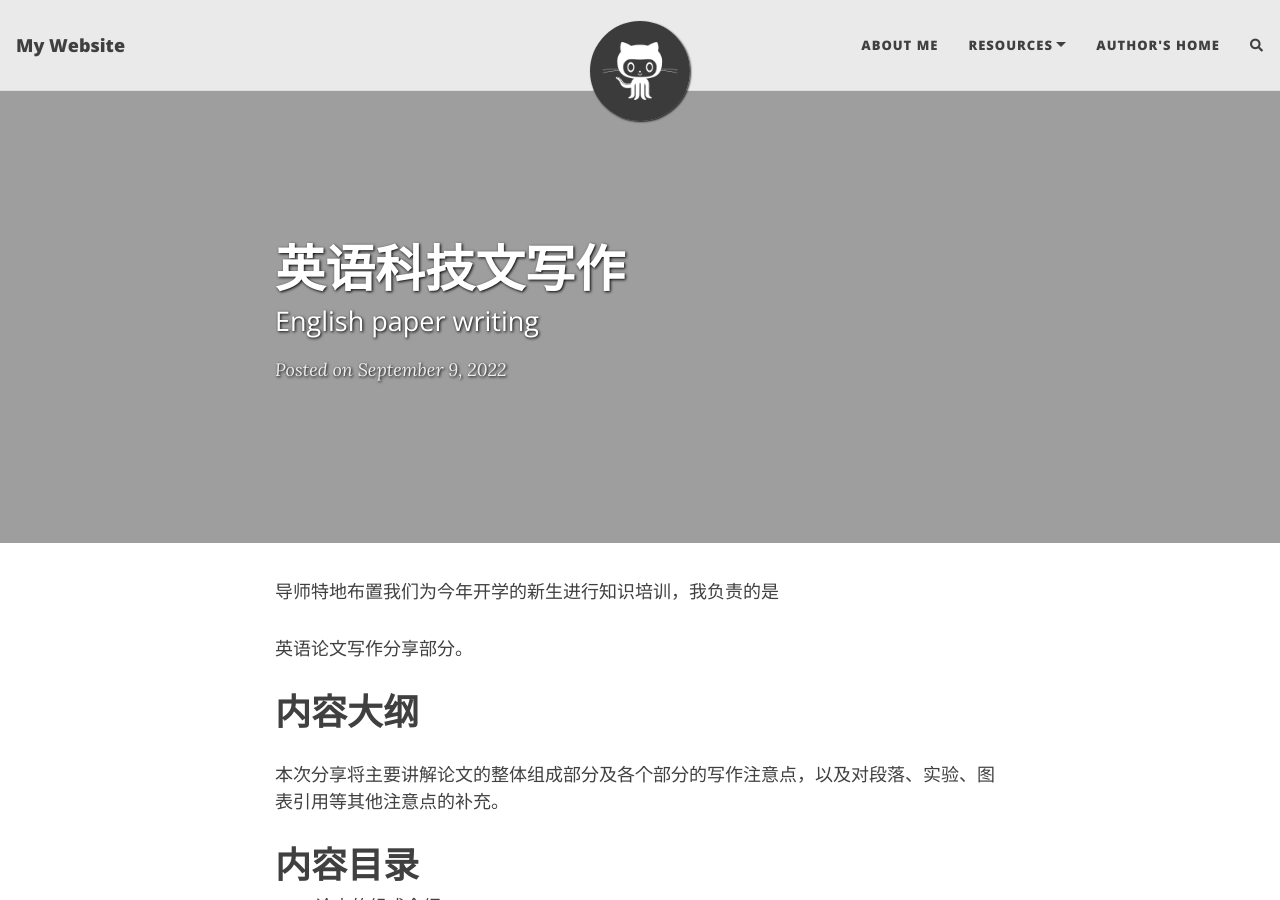
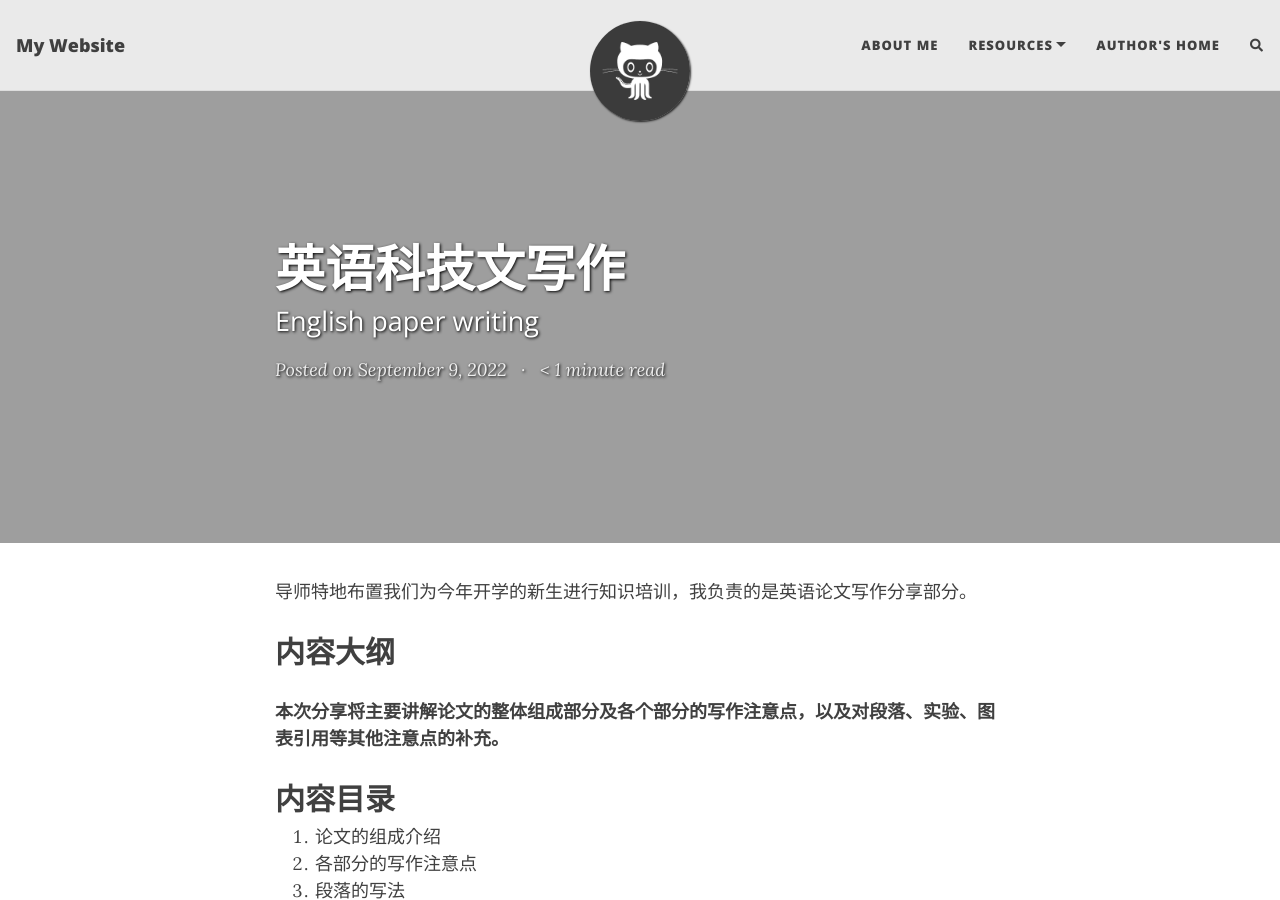
Before and after one commit to wut2017syj/wut2017syj.github.io, a Jekyll site: the page built from _posts/2022-09-09-English-paper-writing.md, in a window 1280 px wide and 900 px high. Built offline with Jekyll 4.4.1, drawn with Linux system fonts in a browser that asks for light colours; nearby versions of some CDN libraries; comment, search, counter and statistics services are not loaded; some of the changed lines change nothing that is shown.

Commit message:
更新一些细节

```diff
--- a/_posts/2022-09-09-English-paper-writing.md
+++ b/_posts/2022-09-09-English-paper-writing.md
@@ -6,16 +6,16 @@ cover-img: /assets/img/whut.png
 thumbnail-img: /assets/img/syj-9-9.png
 tags: [paper,writing,English,科技文写作]
 comments: true
+social-share: false
+readtime: true
 ---
-导师特地布置我们为今年开学的新生进行知识培训，我负责的是
+导师特地布置我们为今年开学的新生进行知识培训，我负责的是英语论文写作分享部分。
 
-英语论文写作分享部分。
+## 内容大纲
 
-# 内容大纲
+**本次分享将主要讲解论文的整体组成部分及各个部分的写作注意点，以及对段落、实验、图表引用等其他注意点的补充。**
 
-本次分享将主要讲解论文的整体组成部分及各个部分的写作注意点，以及对段落、实验、图表引用等其他注意点的补充。
-
-# 内容目录
+## 内容目录
 
 1. 论文的组成介绍
 2. 各部分的写作注意点
```
